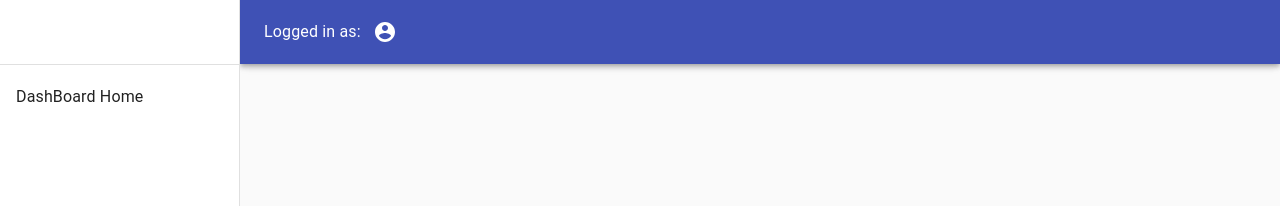
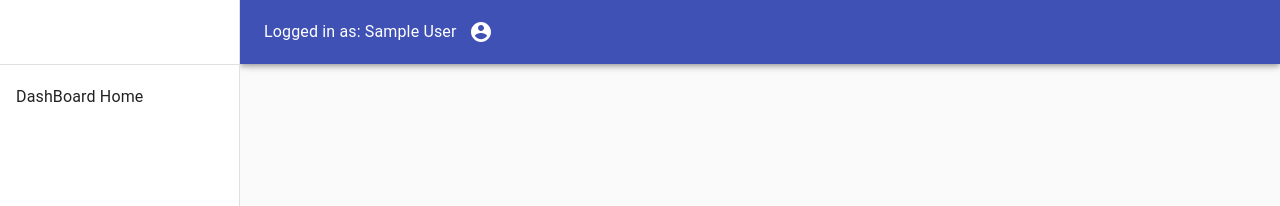
Before and after one commit to 1BarCode/react-bugtracker, a React (Create React App) app in the folder client/: page / in a window 1280 px wide. Shown: the top 206 px of the page. Built offline with nearby package versions, Linux system fonts and the light colour scheme; sample sign-in values are in the browser's storage.

Commit message:
added Dashboard component and update some styling

```diff
--- a/client/public/index.html
+++ b/client/public/index.html
@@ -24,9 +24,9 @@
       work correctly both with client-side routing and a non-root public URL.
       Learn how to configure a non-root public URL by running `npm run build`.
     -->
-    <title>React App</title>
+    <title>Bug Tracker</title>
   </head>
-  <body>
+  <body style="margin: 0">
     <noscript>You need to enable JavaScript to run this app.</noscript>
     <div id="root"></div>
     <!--
--- a/client/src/App.js
+++ b/client/src/App.js
@@ -1,14 +1,11 @@
 import React, { useState, useEffect } from "react";
-import { BrowserRouter, Switch, Route, Redirect } from "react-router-dom";
+import { BrowserRouter, Switch } from "react-router-dom";
 import { useSelector } from "react-redux";
 
 import Auth from "./components/Auth/Auth";
 import NavBar from "./components/NavBar/NavBar";
 import ProtectedRoute from "./components/ProtectedRoute/ProtectedRoute";
-
-const Dashboard = () => {
-  return <div>You're at the Dashboard</div>;
-};
+import Dashboard from "./components/Pages/Dashboard/Dashboard";
 
 const App = () => {
   const loggedUser = useSelector((state) => state.auth.authData);
--- a/client/src/components/NavBar/NavBar.js
+++ b/client/src/components/NavBar/NavBar.js
@@ -53,8 +53,11 @@ const NavBar = ({ user, setUser }) => {
         <AccountCircle />
       </IconButton>
       <Menu
+        id="menu-appbar"
         anchorEl={anchorEl}
         anchorOrigin={{ vertical: "top", horizontal: "right" }}
+        keepMounted
+        transformOrigin={{ vertical: "top", horizontal: "right" }}
         open={open}
         onClose={handleClose}
       >
@@ -65,14 +68,11 @@ const NavBar = ({ user, setUser }) => {
   );
 
   return (
-    <div>
+    <div className={classes.root}>
       <CssBaseline />
-      <AppBar className={classes.appBar}>
+      <AppBar className={classes.appBar} position="fixed">
         <Toolbar>
-          <Typography>
-            Logged in as:
-            {/* {user.result.name} */}
-          </Typography>
+          <Typography>Logged in as: {user?.result.name}</Typography>
           {profileIconButton}
         </Toolbar>
       </AppBar>
--- a/client/src/components/NavBar/styles.js
+++ b/client/src/components/NavBar/styles.js
@@ -3,6 +3,9 @@ import { makeStyles } from "@material-ui/core";
 const drawerWidth = 240;
 
 export default makeStyles((theme) => ({
+  root: {
+    display: "flex",
+  },
   appBar: {
     width: `calc(100% - ${drawerWidth}px)`,
     marginLeft: drawerWidth,
--- /dev/null
+++ b/client/src/components/Pages/Dashboard/Dashboard.js
@@ -0,0 +1,17 @@
+import React from "react";
+import { Typography } from "@material-ui/core";
+
+import useStyles from "./styles";
+
+const Dashboard = () => {
+  const classes = useStyles();
+
+  return (
+    <main className={classes.content}>
+      <div className={classes.toolbar} />
+      <Typography>You're at the Dashboard</Typography>;
+    </main>
+  );
+};
+
+export default Dashboard;
--- /dev/null
+++ b/client/src/components/Pages/Dashboard/styles.js
@@ -0,0 +1,10 @@
+import { makeStyles } from "@material-ui/core";
+
+export default makeStyles((theme) => ({
+  toolbar: theme.mixins.toolbar,
+  content: {
+    flexGrow: 1,
+    backgroundColor: theme.palette.background.default,
+    padding: theme.spacing(3),
+  },
+}));
--- a/client/src/index.css
+++ b/client/src/index.css
@@ -1,13 +1,8 @@
 body {
   margin: 0;
-  font-family: -apple-system, BlinkMacSystemFont, 'Segoe UI', 'Roboto', 'Oxygen',
-    'Ubuntu', 'Cantarell', 'Fira Sans', 'Droid Sans', 'Helvetica Neue',
+  font-family: -apple-system, BlinkMacSystemFont, "Segoe UI", "Roboto", "Oxygen",
+    "Ubuntu", "Cantarell", "Fira Sans", "Droid Sans", "Helvetica Neue",
     sans-serif;
   -webkit-font-smoothing: antialiased;
   -moz-osx-font-smoothing: grayscale;
 }
-
-code {
-  font-family: source-code-pro, Menlo, Monaco, Consolas, 'Courier New',
-    monospace;
-}
```
